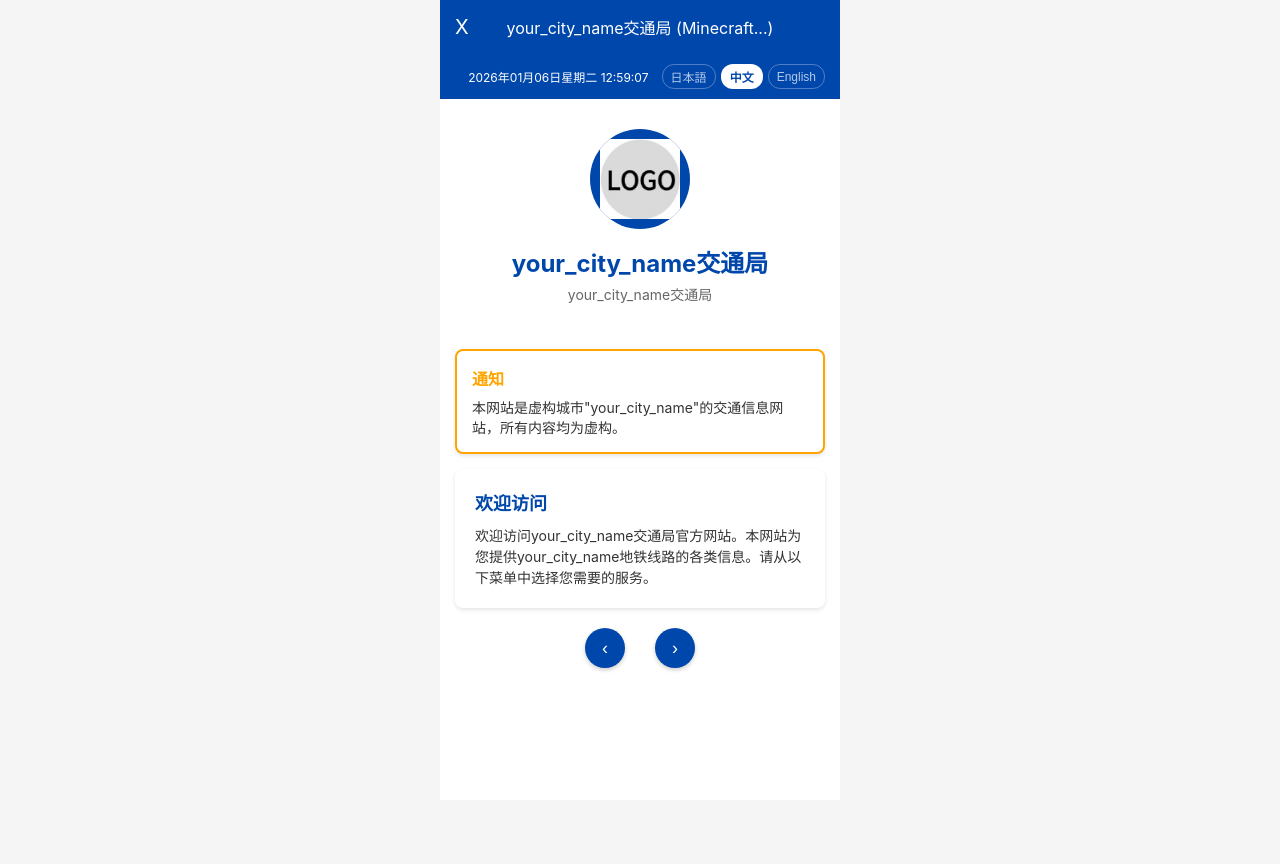
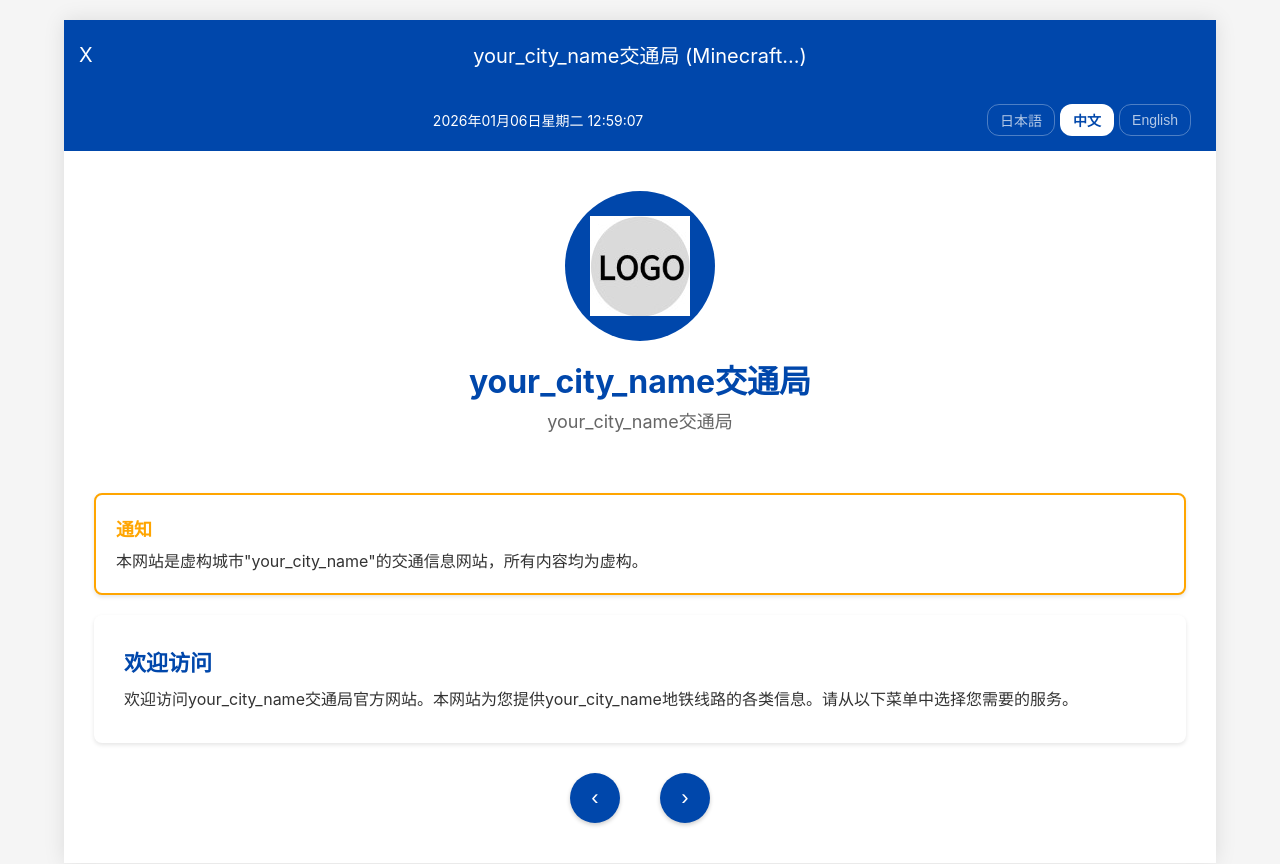
Before and after one commit to zitzhen/MTR-web, a Nuxt app: page / in a window 1280 px wide. Shown: the top 864 px of the page. Before the commit the page ends 800 px from the top, so only its background shows below. Built offline with nearby package versions, Linux system fonts and the light colour scheme.

Commit message:
[PC]初始适配PC端

```diff
--- a/app/pages/index.vue
+++ b/app/pages/index.vue
@@ -169,12 +169,13 @@ body {
 }
 
 .mtr-website {
-  max-width: 400px;
+  max-width: 1200px; /* 增加PC端最大宽度 */
   margin: 0 auto;
   background-color: white;
   min-height: 100vh;
   position: relative;
   overflow-x: hidden;
+  box-shadow: 0 0 20px rgba(0, 0, 0, 0.1); /* 添加阴影提升PC端视觉效果 */
 }
 
 /* Header styles */
@@ -357,7 +358,118 @@ body {
   background-color: var(--arrow-btn-hover-color, #00388a); /* Lightened primary color with fallback */
 }
 
-/* Mobile responsiveness */
+/* Tablet responsiveness */
+@media (min-width: 481px) and (max-width: 768px) {
+  .mtr-website {
+    max-width: 95%;
+  }
+
+  .logo-title {
+    font-size: 26px;
+  }
+
+  .logo-circle {
+    width: 120px;
+    height: 120px;
+  }
+
+  .welcome-text {
+    font-size: 15px;
+  }
+}
+
+/* PC responsiveness */
+@media (min-width: 769px) {
+  .mtr-website {
+    max-width: 90%;
+    margin: 20px auto;
+  }
+
+  .header {
+    padding: 20px;
+  }
+
+  .title {
+    font-size: 20px;
+  }
+
+  .banner {
+    padding: 15px 25px;
+  }
+
+  .date-time {
+    font-size: 14px;
+  }
+
+  .lang-btn {
+    font-size: 14px;
+    padding: 5px 12px;
+  }
+
+  .logo-section {
+    padding: 40px 15px;
+  }
+
+  .logo-circle {
+    width: 150px;
+    height: 150px;
+  }
+
+  .logo-image {
+    max-width: 100px;
+    max-height: 100px;
+  }
+
+  .logo-title {
+    font-size: 32px;
+    margin: 15px 0 5px;
+  }
+
+  .logo-subtitle {
+    font-size: 18px;
+  }
+
+  .notification-box {
+    margin: 20px 30px;
+    padding: 20px;
+  }
+
+  .notification-header {
+    font-size: 18px;
+  }
+
+  .notification-content {
+    font-size: 16px;
+    line-height: 1.5;
+  }
+
+  .welcome-card {
+    margin: 20px 30px;
+    padding: 30px;
+  }
+
+  .welcome-title {
+    font-size: 22px;
+  }
+
+  .welcome-text {
+    font-size: 16px;
+    line-height: 1.6;
+  }
+
+  .navigation-arrows {
+    margin: 30px 0 40px;
+    gap: 40px;
+  }
+
+  .arrow-btn {
+    width: 50px;
+    height: 50px;
+    font-size: 22px;
+  }
+}
+
+/* Mobile responsiveness - 保持原有移动端样式 */
 @media (max-width: 480px) {
   .mtr-website {
     max-width: 100%;
```
